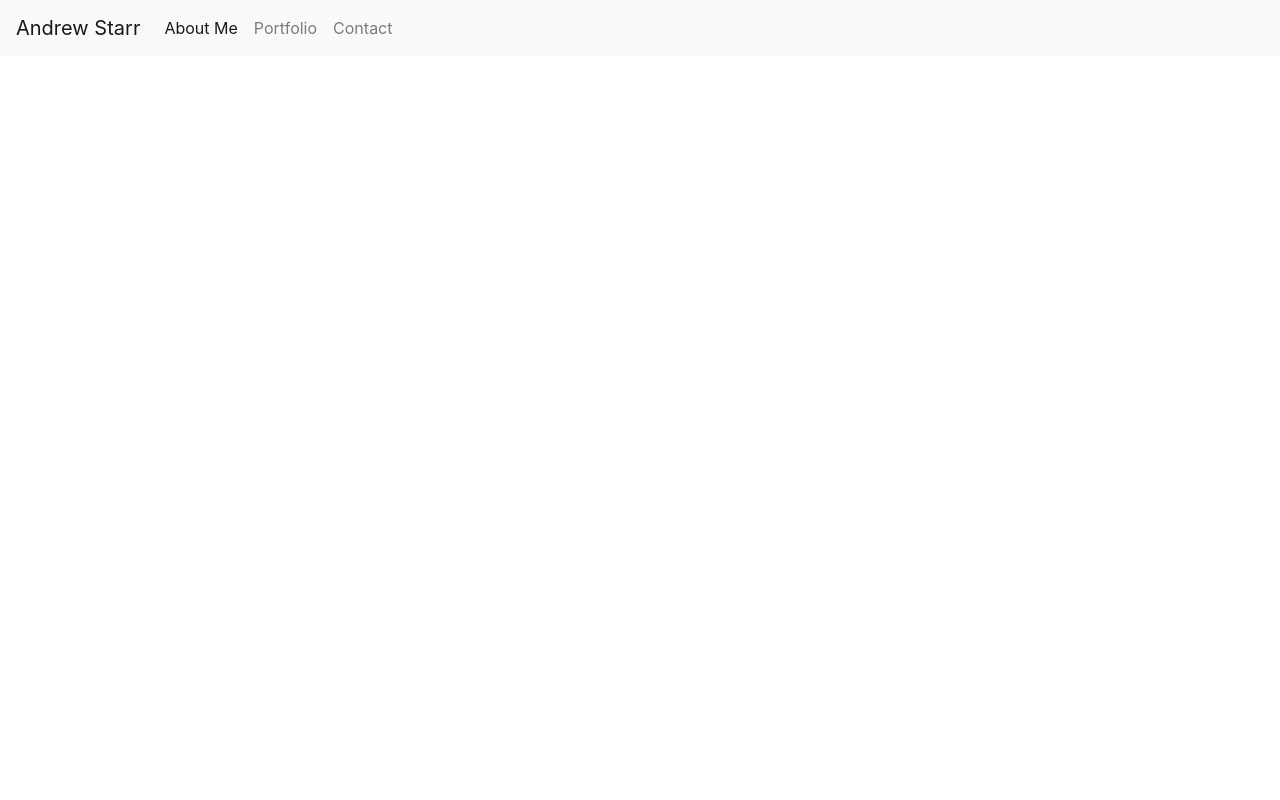
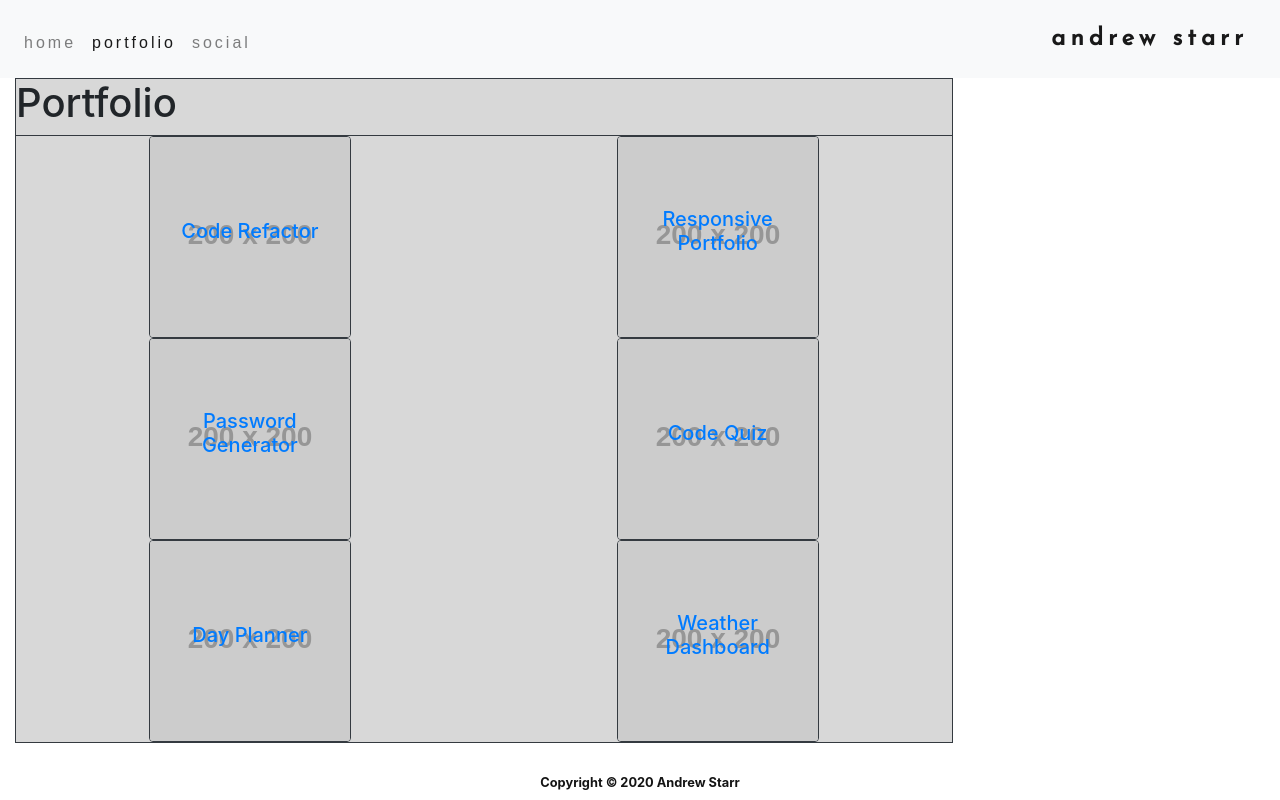
Before and after one commit to astarr93/Mobile-Responsive-Portfolio, a plain HTML site: page portfolio.html in a window 1280 px wide. Drawn offline with nearby package versions, Linux system fonts and the light colour scheme; placeholder pictures from the web are drawn by us.

Commit message:
Made additional formatting changes. Added cards to profile

```diff
--- /dev/null
+++ b/assets/common.css
@@ -0,0 +1,78 @@
+/* Navigation Bar Classes | Shared/Specific for Header & Footer */
+
+.navbar-brand {
+    font-weight: bold;
+    font-family: 'Josefin Sans', sans-serif;
+    font-size: x-large;
+    letter-spacing: 5px;
+    text-transform: lowercase;
+}
+
+.navbar small {
+    color: #141414;
+    margin-left: auto;
+    margin-right: auto;
+    font-weight: bold;
+}
+
+/* Navigation Bar Classes | Link Stylings */
+
+.navbar li {
+    font-family: 'Oxygen', sans-serif;
+    font-size: relative;
+    letter-spacing: 3px;
+}
+
+.navbar li:hover {
+    transform: skew(4deg,4deg);
+    background-position: left bottom;
+}
+
+#home {
+    background: linear-gradient(to right, #FF5e5B 50%, #f8f9fa 50%);
+    background-size: 200% 100%;
+    background-position: right bottom;
+    transition: all .5s ease-out;
+}
+
+#home:hover {
+    transform: skew(4deg,4deg);
+    background-position: left bottom;
+}
+
+#portfolio {
+    background: linear-gradient(to right, #FFED66 50%, #f8f9fa 50%);
+    background-size: 200% 100%;
+    background-position: right bottom;
+    transition: all .5s ease-out;
+}
+
+#portfolio:hover {
+    transform: skew(4deg,4deg);
+    background-position: left bottom;
+}
+
+#social {
+    background: linear-gradient(to right, #00CECB 50%, #f8f9fa 50%);
+    background-size: 200% 100%;
+    background-position: right bottom;
+    transition: all .5s ease-out;
+}
+
+#social:hover {
+    transform: skew(3deg,3deg);
+    background-position: left bottom;
+}
+
+.body {
+    font-family: 'Josefin Sans', sans-serif;
+}
+
+.row {
+    height: 100%;
+    background-color: #D8D8D8;
+}
+
+.container-fluid {
+    height: auto;
+}
--- a/assets/index.css
+++ b/assets/index.css
@@ -1,4 +1,24 @@
-nav {
+.hero-img {
+  max-width: 100%;
+  height: auto;
+  margin-left: 0;
+  margin-right: 0;
+}
+
+.col-lg-12{
+    padding: 0;
+}
+
+.profile-pic {
     float: left;
-    width: 100%;
+    max-width: 250px;
+    max-height: auto;
+    margin-right: 15px;
 }
+
+h2 {
+    font-family: 'Josefin Sans', sans-serif;
+    letter-spacing: 2px;
+    text-transform: lowercase;
+    text-decoration: underline;
+}
--- a/assets/portfolio.css
+++ b/assets/portfolio.css
@@ -0,0 +1,9 @@
+.card {
+    margin: 3%;
+    margin-left: 3rem;
+    margin-right: 3rem;
+}
+
+.row {
+    margin: 5%;
+}
--- a/portfolio.html
+++ b/portfolio.html
@@ -1,33 +1,108 @@
 <!DOCTYPE html>
 <html lang="en">
+
 <head>
   <meta charset="UTF-8">
   <meta name="viewport" content="width=device-width, initial-scale=1.0">
-    <title>My Portfolio</title>
-    <link rel="stylesheet" href="https://stackpath.bootstrapcdn.com/bootstrap/4.5.0/css/bootstrap.min.css" integrity="sha384-9aIt2nRpC12Uk9gS9baDl411NQApFmC26EwAOH8WgZl5MYYxFfc+NcPb1dKGj7Sk" crossorigin="anonymous">
+  <title>A. Starr | Portfolio</title>
+  <link href="https://fonts.googleapis.com/css2?family=Josefin+Sans&display=swap" rel="stylesheet">
+  <link rel="stylesheet" type="text/css" href="https://stackpath.bootstrapcdn.com/bootstrap/4.5.0/css/bootstrap.min.css"
+    integrity="sha384-9aIt2nRpC12Uk9gS9baDl411NQApFmC26EwAOH8WgZl5MYYxFfc+NcPb1dKGj7Sk" crossorigin="anonymous">
+  <link rel="stylesheet" type="text/css" href="assets/common.css">
+  <link rel="stylesheet" type="text/css" href="assets/index.css">
 </head>
-<main>
+
+<body>
   <header>
-        <nav class="navbar navbar-expand-lg navbar-light bg-light">
-            <a class="navbar-brand" href="#">Andrew Starr</a>
-            <button class="navbar-toggler" type="button" data-toggle="collapse" data-target="#navbarNav" aria-controls="navbarNav" aria-expanded="false" aria-label="Toggle navigation">
+    <!-- Navigation Bar -->
+    <nav class="navbar navbar-expand-sm navbar-light bg-light">
+      <!-- Hamburger Button -->
+      <button class="navbar-toggler" type="button" data-toggle="collapse" data-target="#navbarTogglerDemo02"
+        aria-controls="navbarTogglerDemo02" aria-expanded="false" aria-label="Toggle navigation">
         <span class="navbar-toggler-icon"></span>
       </button>
-            <div class="collapse navbar-collapse" id="navbarNav">
-              <ul class="navbar-nav">
-                <li class="nav-item active">
-                  <a class="nav-link" href="#">About Me</a>
+      <!-- Hamburger Button Contents -->
+      <div class="collapse navbar-collapse">
+        <!-- Navigation Links -->
+        <ul class="navbar-nav mt-2">
+          <li class="nav-item mr-auto">
+            <a class="nav-link" id="home" href="index.html">home</a>
           </li>
-                <li class="nav-item">
-                  <a class="nav-link" href="#">Portfolio<span class="sr-only">(current)</span></a>
+          <li class="nav-item mr-auto active">
+            <a class="nav-link" id="portfolio" href="portfolio.html">portfolio<span class="sr-only">(current)</span></a>
           </li>
-                <li class="nav-item">
-                  <a class="nav-link" href="#">Contact</a>
+          <li class="nav-item mr-auto">
+            <a class="nav-link" id="social" href="social.html">social</a>
           </li>
         </ul>
       </div>
+      <!-- Navigation Bar Branding -->
+      <h1 class="navbar-brand mt-2">Andrew Starr</h1>
     </nav>
   </header>
 
+    <footer>
+      <nav class="navbar fixed-bottom">
+        <small>Copyright &copy; 2020 Andrew Starr</small>
+    </footer>
+</body>
+<main>
+  <div class="container-fluid">
+      <form class="col-lg-9 col-md-12 border border-dark">
+          <div class="row">
+              <div class="col-lg-12 col-md-12">
+                  <div class="page-header border-dark border-bottom">
+                      <h1>Portfolio</h1>
+                  </div>
+              </div>
+          </div>
+          <div class="row justify-content-around">
+              <div class="card bg-clear text-white border-dark">
+                  <img class="card-img" src="https://via.placeholder.com/200x200" alt="Code Refactor"
+                      class="img-thumbnail">
+                  <div class="card-img-overlay d-flex flex-column justify-content-center">
+                      <a href="https://astarr93.github.io/code-refactor/"><h5 class="card-title text-center">Code Refactor</h5></a>
+                  </div>
+              </div>
+              <div class="card bg-clear text-white border-dark">
+                  <img class="card-img" src="https://via.placeholder.com/200x200" alt="Responsive Portfolio"
+                      class="img-thumbnail">
+                  <div class="card-img-overlay d-flex flex-column justify-content-center">
+                      <a href="https://astarr93.github.io/responsive-portfolio/"><h5 class="card-title text-center">Responsive Portfolio</h5></a>
+                  </div>
+              </div>
+          </div>
+          <div class="row justify-content-around">
+              <div class="card bg-clear text-white border-dark">
+                  <img class="card-img" src="https://via.placeholder.com/200x200" alt="Password Generator"
+                      class="img-thumbnail">
+                  <div class="card-img-overlay d-flex flex-column justify-content-center">
+                      <a href="#"><h5 class="card-title text-center">Password Generator</h5></a>
+                  </div>
+              </div>
+              <div class="card bg-clear text-white border-dark">
+                  <img class="card-img" src="https://via.placeholder.com/200x200" alt="Code Quiz" class="img-thumbnail">
+                  <div class="card-img-overlay d-flex flex-column justify-content-center">
+                      <a href="#"><h5 class="card-title text-center">Code Quiz</h5></a>
+                  </div>
+              </div>
+          </div>
+          <div class="row justify-content-around">
+              <div class="card bg-clear text-white border-dark">
+                  <img class="card-img" src="https://via.placeholder.com/200x200" alt="Day Planner"
+                      class="img-fluid img-thumbnail">
+                  <div class="card-img-overlay d-flex flex-column justify-content-center">
+                      <a href="#"><h5 class="card-title text-center">Day Planner</h5></a>
+                  </div>
+              </div>
+              <div class="card bg-clear text-white border-dark">
+                  <img class="card-img" src="https://via.placeholder.com/200x200" alt="Weather Dashboard"
+                      class="img-thumbnail">
+                  <div class="card-img-overlay d-flex flex-column justify-content-center">
+                      <a href="#"><h5 class="card-title text-center">Weather Dashboard</h5></a>
+                  </div>
+              </div>
+          </div>
+      </form>
 </main>
 </html>
```
Also changed, not shown: contact.html (deleted, +0 -33 lines), index.html (+47 -16 lines), social.html (added, +75 -0 lines), assets/contact.css (deleted), assets/images/hero-img.jpg (added), assets/social.css (added), 1 other file. Lines whose indentation alone changed are shown as unchanged.
